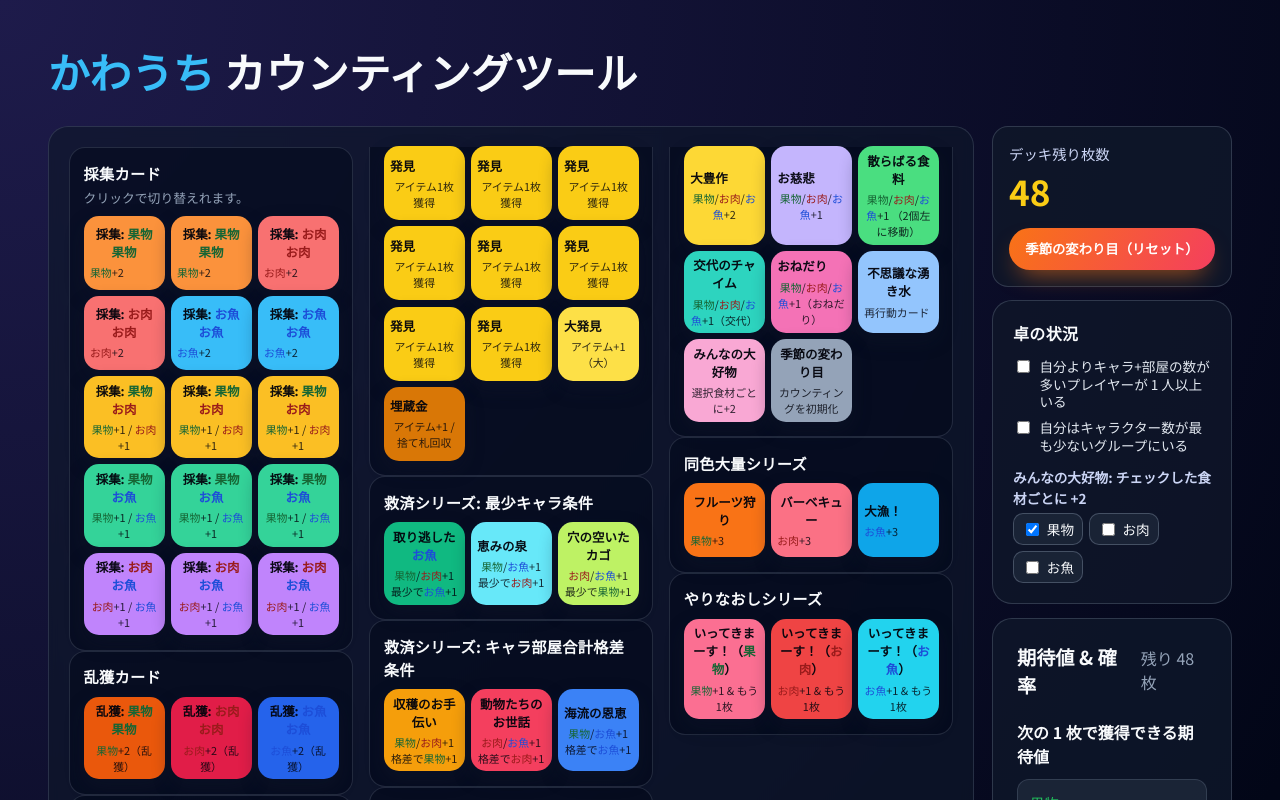
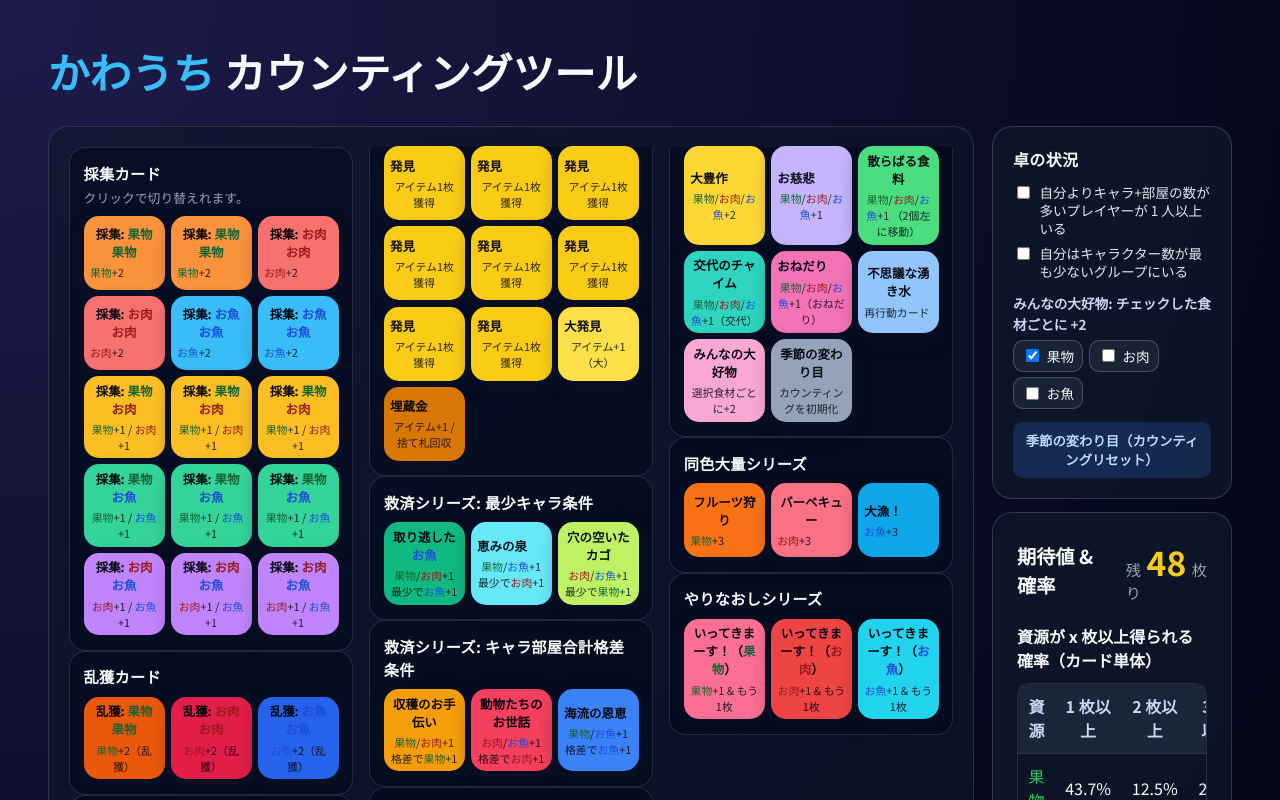
Before and after one commit to pikachu0310/kawauchi-counting-tool, a React (Vite) app: page / in a window 1280 px wide. Shown: the top 800 px of the page. Built offline with nearby package versions, Linux system fonts and the light colour scheme.

Commit message:
refactor: streamline side panel layout

```diff
--- a/src/App.module.css
+++ b/src/App.module.css
@@ -49,44 +49,6 @@
   margin-left: auto;
 }
 
-.summaryCard {
-  background: rgba(15, 23, 42, 0.9);
-  border-radius: 16px;
-  padding: 1rem;
-  border: 1px solid rgba(148, 163, 184, 0.25);
-  display: flex;
-  flex-direction: column;
-  gap: 0.65rem;
-}
-
-.summaryLabel {
-  margin: 0;
-  color: #cbd5f5;
-  font-size: 0.9rem;
-}
-
-.summaryValue {
-  font-size: 2.2rem;
-  font-weight: 700;
-  color: #facc15;
-}
-
-.summaryButton {
-  border: none;
-  border-radius: 999px;
-  padding: 0.7rem 1rem;
-  background: linear-gradient(120deg, #f97316, #f43f5e);
-  color: #fff;
-  font-weight: 600;
-  cursor: pointer;
-  transition: transform 0.2s ease, box-shadow 0.2s ease;
-  box-shadow: 0 12px 24px -10px rgba(249, 115, 22, 0.7);
-}
-
-.summaryButton:hover {
-  transform: translateY(-1px);
-}
-
 .footer {
   margin-top: 1rem;
   background: rgba(15, 23, 42, 0.7);
--- a/src/App.tsx
+++ b/src/App.tsx
@@ -77,16 +77,11 @@ export const App = () => {
             onToggle={handleToggleInstance}
           />
           <div className={styles.panelStack}>
-            <section className={styles.summaryCard}>
-              <div>
-                <p className={styles.summaryLabel}>デッキ残り枚数</p>
-                <strong className={styles.summaryValue}>{stats.totalCards}</strong>
-              </div>
-              <button type="button" className={styles.summaryButton} onClick={handleResetDeck}>
-                季節の変わり目（リセット）
-              </button>
-            </section>
-            <ConditionPanel conditions={conditions} onChange={handleConditionChange} />
+            <ConditionPanel
+              conditions={conditions}
+              onChange={handleConditionChange}
+              onReset={handleResetDeck}
+            />
             <StatsPanel stats={stats} />
           </div>
         </div>
--- a/src/components/ConditionPanel.module.css
+++ b/src/components/ConditionPanel.module.css
@@ -56,3 +56,19 @@
   border: 1px solid rgba(148, 163, 184, 0.35);
   background: rgba(30, 41, 59, 0.75);
 }
+
+.resetButton {
+  border: none;
+  border-radius: 10px;
+  padding: 0.55rem;
+  background: rgba(59, 130, 246, 0.2);
+  color: #bfdbfe;
+  font-weight: 600;
+  cursor: pointer;
+  transition: background 0.2s ease, transform 0.2s ease;
+}
+
+.resetButton:hover {
+  background: rgba(59, 130, 246, 0.3);
+  transform: translateY(-1px);
+}
--- a/src/components/ConditionPanel.tsx
+++ b/src/components/ConditionPanel.tsx
@@ -4,6 +4,7 @@ import styles from "./ConditionPanel.module.css";
 type ConditionPanelProps = {
   conditions: ConditionsState;
   onChange: (update: Partial<ConditionsState>) => void;
+  onReset: () => void;
 };
 
 const favoriteLabels: Record<ResourceType, string> = {
@@ -12,7 +13,7 @@ const favoriteLabels: Record<ResourceType, string> = {
   fish: "お魚",
 };
 
-export const ConditionPanel = ({ conditions, onChange }: ConditionPanelProps) => {
+export const ConditionPanel = ({ conditions, onChange, onReset }: ConditionPanelProps) => {
   const handleCheckbox = (
     key: keyof Omit<ConditionsState, "favoriteSelection">,
   ) => {
@@ -64,6 +65,9 @@ export const ConditionPanel = ({ conditions, onChange }: ConditionPanelProps) =>
           ))}
         </div>
       </div>
+      <button type="button" className={styles.resetButton} onClick={onReset}>
+        季節の変わり目（カウンティングリセット）
+      </button>
     </section>
   );
 };
--- a/src/components/StatsPanel.module.css
+++ b/src/components/StatsPanel.module.css
@@ -11,7 +11,7 @@
 .panelHeader {
   display: flex;
   justify-content: space-between;
-  align-items: baseline;
+  align-items: center;
   gap: 1rem;
 }
 
@@ -20,9 +20,17 @@
   font-size: 1.2rem;
 }
 
-.panelHeader p {
-  margin: 0;
+.remaining {
+  display: flex;
+  align-items: baseline;
+  gap: 0.35rem;
   color: #94a3b8;
+  font-size: 0.95rem;
+}
+
+.remaining strong {
+  font-size: 2.1rem;
+  color: #facc15;
 }
 
 .warning {
--- a/src/components/StatsPanel.tsx
+++ b/src/components/StatsPanel.tsx
@@ -31,11 +31,44 @@ export const StatsPanel = ({ stats }: StatsPanelProps) => {
     <section className={styles.panel}>
       <div className={styles.panelHeader}>
         <h2>期待値 &amp; 確率</h2>
-        <p>残り {stats.totalCards} 枚</p>
+        <div className={styles.remaining}>
+          <span>残り</span>
+          <strong>{stats.totalCards}</strong>
+          <span>枚</span>
+        </div>
       </div>
       {isDeckEmpty && (
         <p className={styles.warning}>デッキが空です。季節の変わり目でリセットしてください。</p>
       )}
+      <div className={styles.statGroup}>
+        <h3>資源が x 枚以上得られる確率（カード単体）</h3>
+        <div className={styles.tableWrap}>
+          <table>
+            <thead>
+              <tr>
+                <th>資源</th>
+                {thresholds.map((threshold) => (
+                  <th key={threshold.key}>{threshold.label}</th>
+                ))}
+              </tr>
+            </thead>
+            <tbody>
+              {(Object.entries(resourceLabels) as [keyof typeof resourceLabels, string][]).map(
+                ([key, label]) => (
+                  <tr key={key}>
+                    <td style={{ color: resourceColors[key] }}>{label}</td>
+                    {thresholds.map((threshold) => (
+                      <td key={threshold.key}>
+                        {formatPercentage(stats.resourceAtLeast[key][threshold.key])}
+                      </td>
+                    ))}
+                  </tr>
+                ),
+              )}
+            </tbody>
+          </table>
+        </div>
+      </div>
       <div className={styles.statGroup}>
         <h3>次の 1 枚で獲得できる期待値</h3>
         <div className={styles.expectationGrid}>
@@ -73,35 +106,6 @@ export const StatsPanel = ({ stats }: StatsPanelProps) => {
           </div>
         </div>
       </div>
-      <div className={styles.statGroup}>
-        <h3>資源が x 枚以上得られる確率（カード単体）</h3>
-        <div className={styles.tableWrap}>
-          <table>
-            <thead>
-              <tr>
-                <th>資源</th>
-                {thresholds.map((threshold) => (
-                  <th key={threshold.key}>{threshold.label}</th>
-                ))}
-              </tr>
-            </thead>
-            <tbody>
-              {(Object.entries(resourceLabels) as [keyof typeof resourceLabels, string][]).map(
-                ([key, label]) => (
-                  <tr key={key}>
-                    <td style={{ color: resourceColors[key] }}>{label}</td>
-                    {thresholds.map((threshold) => (
-                      <td key={threshold.key}>
-                        {formatPercentage(stats.resourceAtLeast[key][threshold.key])}
-                      </td>
-                    ))}
-                  </tr>
-                ),
-              )}
-            </tbody>
-          </table>
-        </div>
-      </div>
     </section>
   );
 };
```
